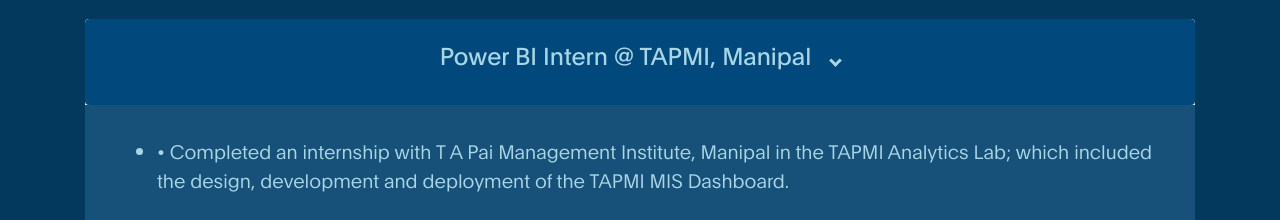
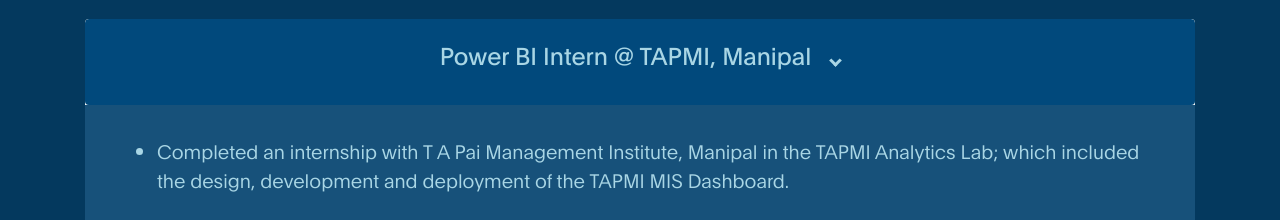
Before and after one commit to venkatportfolio/venkatportfolio.github.io, a plain HTML site: page index.html in a window 1280 px wide. Shown: the part 2140-2360 px from the top of the page. Drawn offline with Linux system fonts and the light colour scheme.

Commit message:
Update index.html

```diff
--- a/index.html
+++ b/index.html
@@ -320,7 +320,7 @@
                         <div id="collapseOne" class="collapse show" aria-labelledby="headingOne" data-parent="#accordionExample" style="background-color: #17517a; color: #A9D6E5;">
                           <div class="card-body" style="font-size: larger; font-weight: 100;">
                             <ul>
-                              <li>• Completed an internship with T A Pai Management Institute, Manipal in the TAPMI Analytics Lab; which included the design, development and deployment of the TAPMI MIS Dashboard.</li><br>
+                              <li>Completed an internship with T A Pai Management Institute, Manipal in the TAPMI Analytics Lab; which included the design, development and deployment of the TAPMI MIS Dashboard.</li><br>
                               <li>Deliverables included the deployed dashboards and relevant reports as per requirements from various functional groups of TAPMI.</li>
                           </ul>
                           </div>
```
